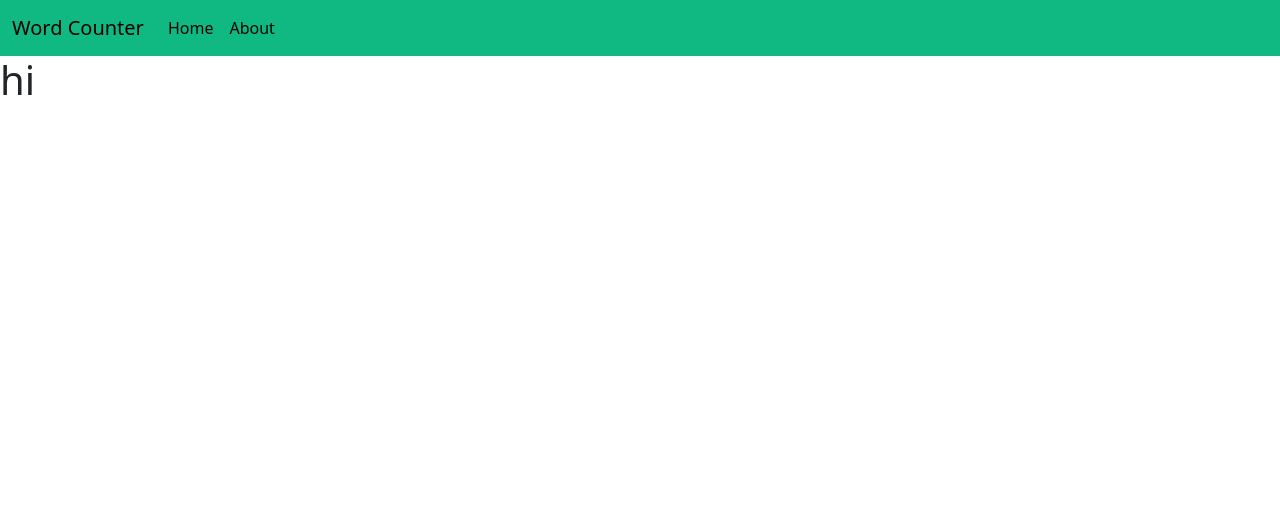
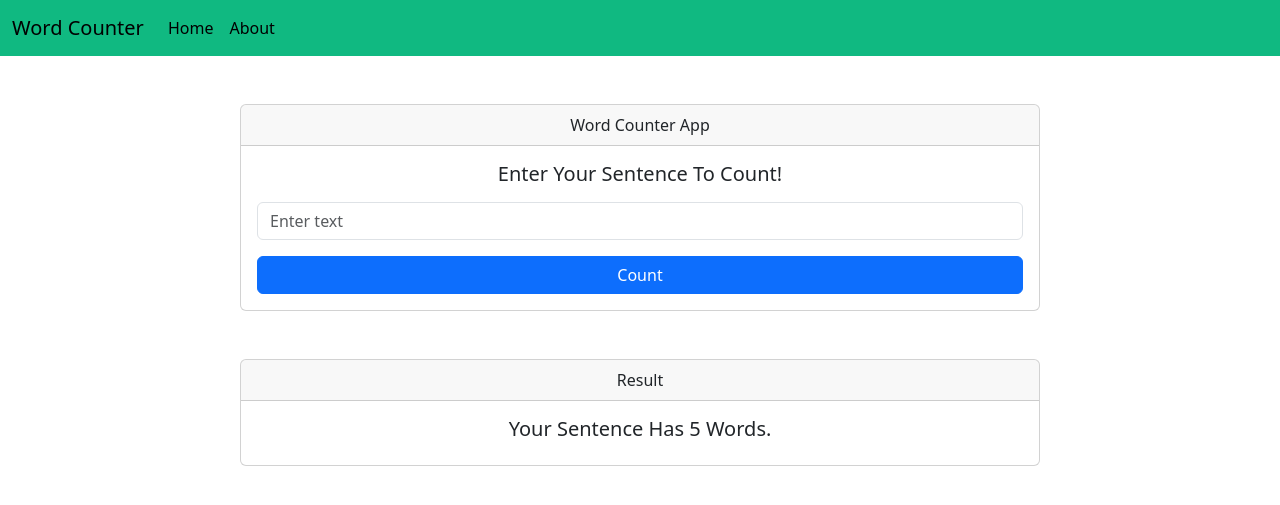
Before and after one commit to amahadnejad/Word_Counter, a Django app: page / in a window 1280 px wide. Shown: the top 505 px of the page. Run offline with Django 5.2, Linux system fonts and the light colour scheme.

Commit message:
Add Cards To counter.html Template

```diff
--- a/counter/templates/counter/counter.html
+++ b/counter/templates/counter/counter.html
@@ -3,5 +3,28 @@
 {% block page_title %}Word Counter{% endblock page_title %}
 
 {% block content %}
-    <h1>hi</h1>
+    <div class="d-flex justify-content-center mt-5">
+        <div class="card" style="width: 50rem;">
+            <div class="card-header d-flex justify-content-center">
+                Word Counter App
+            </div>
+            <div class="card-body">
+                <h5 class="card-title d-flex justify-content-center">Enter Your Sentence To Count!</h5>
+                <input type="text" class="form-control mt-3" placeholder="Enter text">
+                <a href="#" class="btn btn-primary d-flex justify-content-center mt-3">Count</a>
+            </div>
+        </div>
+    </div>
+
+    <div class="d-flex justify-content-center mt-5">
+        <div class="card" style="width: 50rem;">
+            <div class="card-header d-flex justify-content-center">
+                Result
+            </div>
+            <div class="card-body">
+                <h5 class="card-title d-flex justify-content-center">Your Sentence Has 5 Words.</h5>
+
+            </div>
+        </div>
+    </div>
 {% endblock content %}
```
